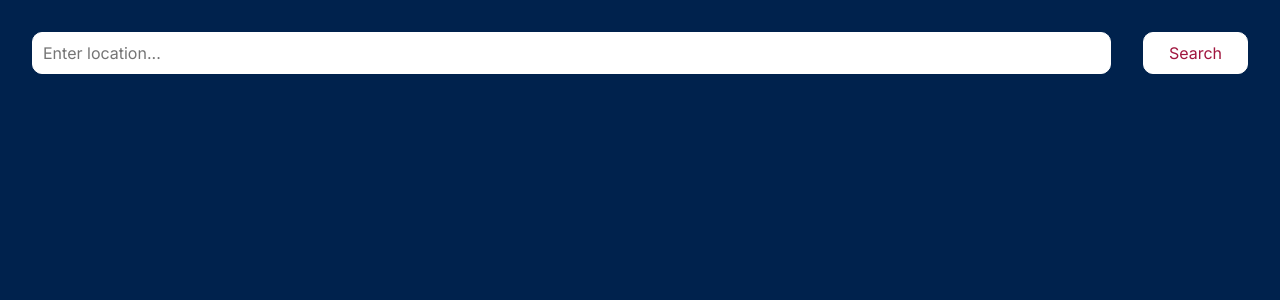
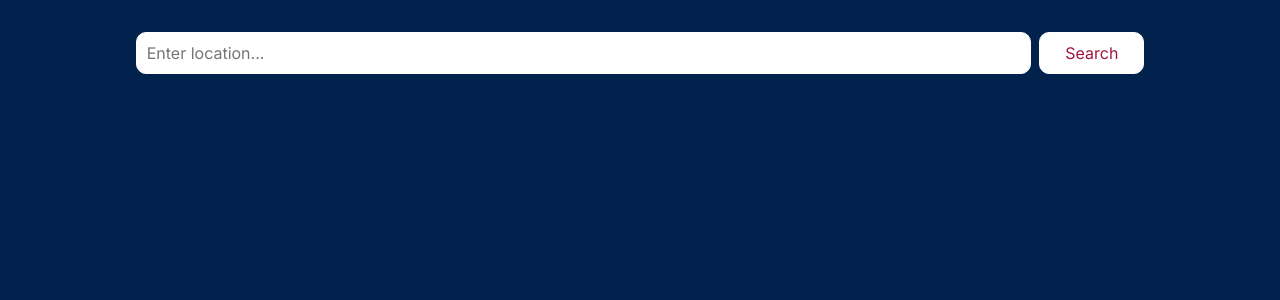
Before and after one commit to shahzod222/weather-app, a React (Vite) app: page / in a window 1280 px wide. Shown: the top 300 px of the page. Built offline with nearby package versions, Linux system fonts and the light colour scheme.

Commit message:
update styles

```diff
--- a/src/index.css
+++ b/src/index.css
@@ -12,20 +12,20 @@ body {
 .search-bar {
   display: flex;
   align-items: center;
-  justify-content: space-between;
+  justify-content: center;
   max-width: 100%;
-  padding: 2em;
+  padding: 2em 1em;
 }
 
 .search-bar input {
-  flex: 1;
-  margin-right: 2em;
+  width: 70%;
   padding: 10px;
   border-radius: 10px;
   font-size: 1em;
   outline: none;
   border: 1px solid #fff;
   font-family: "Inter";
+  margin-right: 0.5em;
 }
 
 .search-bar button {
@@ -55,6 +55,10 @@ body {
   font-size: 1.4em;
 }
 
+.info h1 {
+  color: #fff;
+}
+
 .info-table {
   border-collapse: collapse;
   width: 100%;
```
